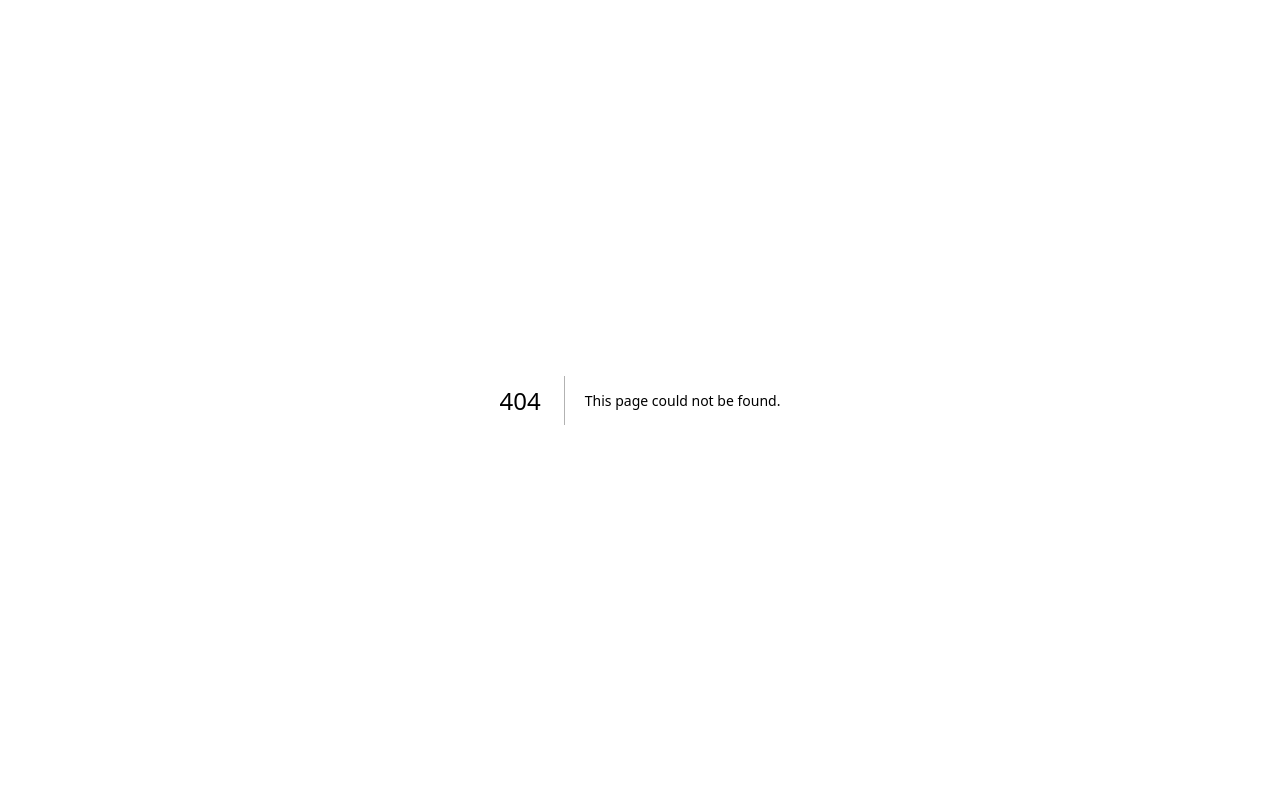
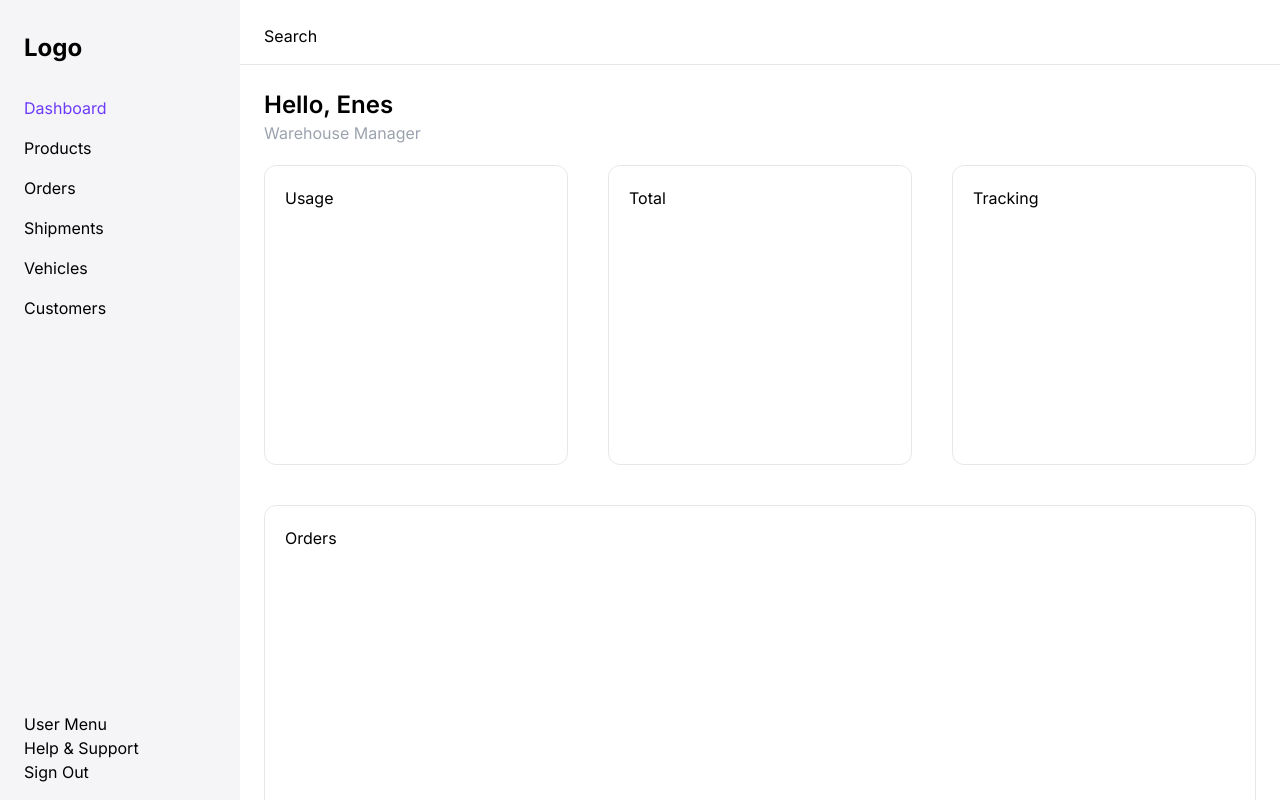
Before and after one commit to nurulid/warehouse-management, a Next.js app: page /dashboard in a window 1280 px wide. Before the commit this address had no page. Built offline with nearby package versions, Linux system fonts and the light colour scheme.

Commit message:
setup layout

```diff
--- /dev/null
+++ b/app/dashboard/components/Search.tsx
@@ -0,0 +1,7 @@
+import React from 'react'
+
+export const Search = () => {
+  return (
+    <div className='h-[65px] p-6 border-b'>Search</div>
+  )
+}
--- /dev/null
+++ b/app/dashboard/components/Sidebar.tsx
@@ -0,0 +1,47 @@
+import React from "react";
+import Link from "next/link";
+
+export const Sidebar = () => {
+  return (
+    <section className="sidebar w-[240px] bg-[#F5F5F7]">
+      <div className="flex flex-col h-full p-6 my-2">
+        <div className="mb-8 font-bold text-2xl">Logo</div>
+        <nav>
+          <ul className="space-y-4">
+            <li className="active text-[#6C3BF8]">
+              <Link href="#">Dashboard</Link>
+            </li>
+            <li>
+              <Link href="#">Products</Link>
+            </li>
+            <li>
+              <Link href="#">Orders</Link>
+            </li>
+            <li>
+              <Link href="#">Shipments</Link>
+            </li>
+            <li>
+              <Link href="#">Vehicles</Link>
+            </li>
+            <li>
+              <Link href="#">Customers</Link>
+            </li>
+          </ul>
+        </nav>
+        <div className="mt-auto">
+          <div className="dropdown">User Menu</div>
+          <nav>
+            <ul>
+              <li>
+                <Link href="#">Help & Support</Link>
+              </li>
+              <li>
+                <Link href="#">Sign Out</Link>
+              </li>
+            </ul>
+          </nav>
+        </div>
+      </div>
+    </section>
+  );
+};
--- /dev/null
+++ b/app/dashboard/layout.tsx
@@ -0,0 +1,11 @@
+import React from "react";
+import { Sidebar } from "./components/Sidebar";
+
+export default function Layout({ children }: { children: React.ReactNode }) {
+  return (
+    <main className="flex h-dvh overflow-hidden">
+      <Sidebar />
+      <section className="flex-grow">{children}</section>
+    </main>
+  );
+}
--- /dev/null
+++ b/app/dashboard/page.tsx
@@ -0,0 +1,26 @@
+import React from "react";
+import { Search } from "./components/Search";
+
+export default function Page() {
+  return (
+    <>
+      <Search />
+      <div className="h-[calc(100vh-65px)] overflow-scroll">
+        <div className="p-6">
+          <div className="mb-5">
+            <h2 className="text-2xl font-semibold">Hello, Enes</h2>
+            <p className="text-gray-400">Warehouse Manager</p>
+          </div>
+          <div className="grid grid-cols-3 gap-10 h-full">
+            <div className="border rounded-xl p-5 h-[300px]">Usage</div>
+            <div className="border rounded-xl p-5 h-[300px]">Total</div>
+            <div className="border rounded-xl p-5 h-[300px]">Tracking</div>
+            <div className="col-span-3 border rounded-xl p-5 h-[700px] overflow-scroll">
+              Orders
+            </div>
+          </div>
+        </div>
+      </div>
+    </>
+  );
+}
--- a/app/globals.css
+++ b/app/globals.css
@@ -2,32 +2,8 @@
 @tailwind components;
 @tailwind utilities;
 
-:root {
-  --foreground-rgb: 0, 0, 0;
-  --background-start-rgb: 214, 219, 220;
-  --background-end-rgb: 255, 255, 255;
+@layer base {
+  /* .text-balance {
+    text-wrap: balance;
+  } */
 }
-
-@media (prefers-color-scheme: dark) {
-  :root {
-    --foreground-rgb: 255, 255, 255;
-    --background-start-rgb: 0, 0, 0;
-    --background-end-rgb: 0, 0, 0;
-  }
-}
-
-body {
-  color: rgb(var(--foreground-rgb));
-  background: linear-gradient(
-      to bottom,
-      transparent,
-      rgb(var(--background-end-rgb))
-    )
-    rgb(var(--background-start-rgb));
-}
-
-@layer utilities {
-  .text-balance {
-    text-wrap: balance;
-  }
-}
--- a/app/page.tsx
+++ b/app/page.tsx
@@ -1,113 +1,9 @@
-import Image from "next/image";
+import Link from "next/link";
 
 export default function Home() {
   return (
-    <main className="flex min-h-screen flex-col items-center justify-between p-24">
-      <div className="z-10 max-w-5xl w-full items-center justify-between font-mono text-sm lg:flex">
-        <p className="fixed left-0 top-0 flex w-full justify-center border-b border-gray-300 bg-gradient-to-b from-zinc-200 pb-6 pt-8 backdrop-blur-2xl dark:border-neutral-800 dark:bg-zinc-800/30 dark:from-inherit lg:static lg:w-auto  lg:rounded-xl lg:border lg:bg-gray-200 lg:p-4 lg:dark:bg-zinc-800/30">
-          Get started by editing&nbsp;
-          <code className="font-mono font-bold">app/page.tsx</code>
-        </p>
-        <div className="fixed bottom-0 left-0 flex h-48 w-full items-end justify-center bg-gradient-to-t from-white via-white dark:from-black dark:via-black lg:static lg:h-auto lg:w-auto lg:bg-none">
-          <a
-            className="pointer-events-none flex place-items-center gap-2 p-8 lg:pointer-events-auto lg:p-0"
-            href="https://vercel.com?utm_source=create-next-app&utm_medium=appdir-template&utm_campaign=create-next-app"
-            target="_blank"
-            rel="noopener noreferrer"
-          >
-            By{" "}
-            <Image
-              src="/vercel.svg"
-              alt="Vercel Logo"
-              className="dark:invert"
-              width={100}
-              height={24}
-              priority
-            />
-          </a>
-        </div>
-      </div>
-
-      <div className="relative flex place-items-center before:absolute before:h-[300px] before:w-full sm:before:w-[480px] before:-translate-x-1/2 before:rounded-full before:bg-gradient-radial before:from-white before:to-transparent before:blur-2xl before:content-[''] after:absolute after:-z-20 after:h-[180px] after:w-full sm:after:w-[240px] after:translate-x-1/3 after:bg-gradient-conic after:from-sky-200 after:via-blue-200 after:blur-2xl after:content-[''] before:dark:bg-gradient-to-br before:dark:from-transparent before:dark:to-blue-700 before:dark:opacity-10 after:dark:from-sky-900 after:dark:via-[#0141ff] after:dark:opacity-40 before:lg:h-[360px] z-[-1]">
-        <Image
-          className="relative dark:drop-shadow-[0_0_0.3rem_#ffffff70] dark:invert"
-          src="/next.svg"
-          alt="Next.js Logo"
-          width={180}
-          height={37}
-          priority
-        />
-      </div>
-
-      <div className="mb-32 grid text-center lg:max-w-5xl lg:w-full lg:mb-0 lg:grid-cols-4 lg:text-left">
-        <a
-          href="https://nextjs.org/docs?utm_source=create-next-app&utm_medium=appdir-template&utm_campaign=create-next-app"
-          className="group rounded-lg border border-transparent px-5 py-4 transition-colors hover:border-gray-300 hover:bg-gray-100 hover:dark:border-neutral-700 hover:dark:bg-neutral-800/30"
-          target="_blank"
-          rel="noopener noreferrer"
-        >
-          <h2 className={`mb-3 text-2xl font-semibold`}>
-            Docs{" "}
-            <span className="inline-block transition-transform group-hover:translate-x-1 motion-reduce:transform-none">
-              -&gt;
-            </span>
-          </h2>
-          <p className={`m-0 max-w-[30ch] text-sm opacity-50`}>
-            Find in-depth information about Next.js features and API.
-          </p>
-        </a>
-
-        <a
-          href="https://nextjs.org/learn?utm_source=create-next-app&utm_medium=appdir-template-tw&utm_campaign=create-next-app"
-          className="group rounded-lg border border-transparent px-5 py-4 transition-colors hover:border-gray-300 hover:bg-gray-100 hover:dark:border-neutral-700 hover:dark:bg-neutral-800/30"
-          target="_blank"
-          rel="noopener noreferrer"
-        >
-          <h2 className={`mb-3 text-2xl font-semibold`}>
-            Learn{" "}
-            <span className="inline-block transition-transform group-hover:translate-x-1 motion-reduce:transform-none">
-              -&gt;
-            </span>
-          </h2>
-          <p className={`m-0 max-w-[30ch] text-sm opacity-50`}>
-            Learn about Next.js in an interactive course with&nbsp;quizzes!
-          </p>
-        </a>
-
-        <a
-          href="https://vercel.com/templates?framework=next.js&utm_source=create-next-app&utm_medium=appdir-template&utm_campaign=create-next-app"
-          className="group rounded-lg border border-transparent px-5 py-4 transition-colors hover:border-gray-300 hover:bg-gray-100 hover:dark:border-neutral-700 hover:dark:bg-neutral-800/30"
-          target="_blank"
-          rel="noopener noreferrer"
-        >
-          <h2 className={`mb-3 text-2xl font-semibold`}>
-            Templates{" "}
-            <span className="inline-block transition-transform group-hover:translate-x-1 motion-reduce:transform-none">
-              -&gt;
-            </span>
-          </h2>
-          <p className={`m-0 max-w-[30ch] text-sm opacity-50`}>
-            Explore starter templates for Next.js.
-          </p>
-        </a>
-
-        <a
-          href="https://vercel.com/new?utm_source=create-next-app&utm_medium=appdir-template&utm_campaign=create-next-app"
-          className="group rounded-lg border border-transparent px-5 py-4 transition-colors hover:border-gray-300 hover:bg-gray-100 hover:dark:border-neutral-700 hover:dark:bg-neutral-800/30"
-          target="_blank"
-          rel="noopener noreferrer"
-        >
-          <h2 className={`mb-3 text-2xl font-semibold`}>
-            Deploy{" "}
-            <span className="inline-block transition-transform group-hover:translate-x-1 motion-reduce:transform-none">
-              -&gt;
-            </span>
-          </h2>
-          <p className={`m-0 max-w-[30ch] text-sm opacity-50 text-balance`}>
-            Instantly deploy your Next.js site to a shareable URL with Vercel.
-          </p>
-        </a>
-      </div>
+    <main>
+      <Link href="/dashboard">Warehouse Mangement</Link>
     </main>
   );
 }
```
